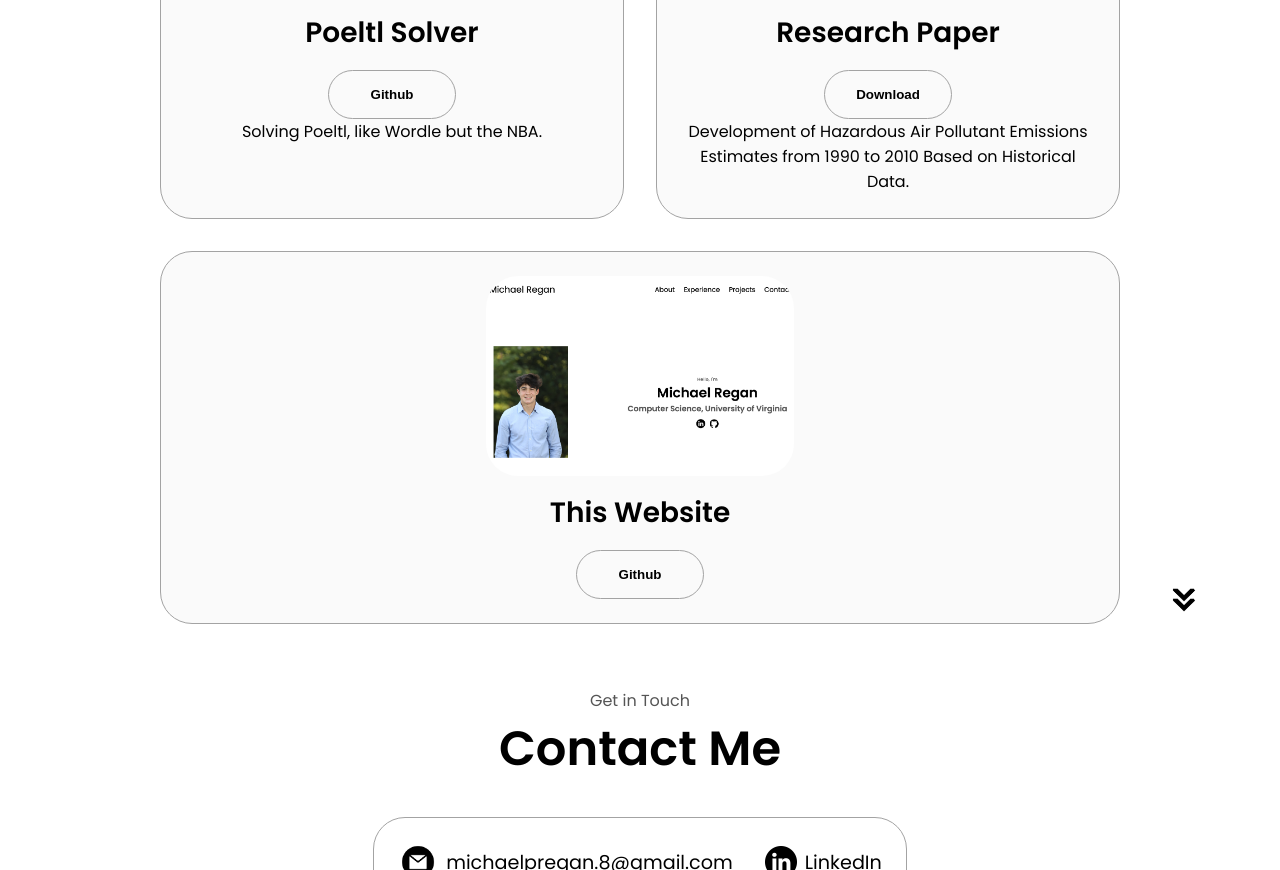
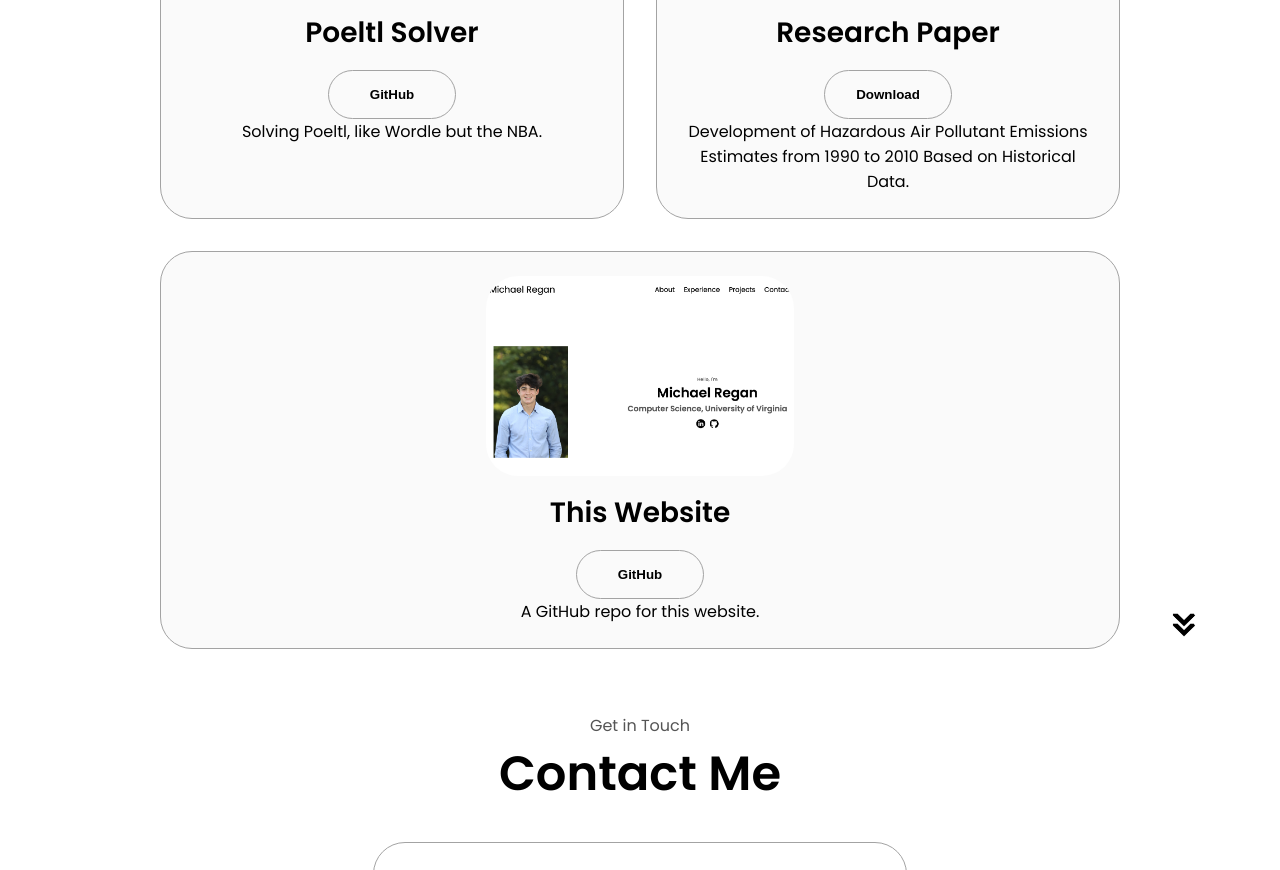
Before and after one commit to michaelpregan/michaelpregan.github.io, a plain HTML site: page index.html in a window 1280 px wide. Shown: the part 2855-3725 px from the top of the page. Drawn offline with Linux system fonts and the light colour scheme.

Commit message:
edited links

```diff
--- a/index.html
+++ b/index.html
@@ -171,7 +171,7 @@
                 class="btn btn-color-2 project-btn"
                 onclick="location.href='https://github.com/michaelpregan/poeltl-solver'"
               >
-                Github
+                GitHub
               </button>
             </div>
             <div class="text-container">Solving Poeltl, like Wordle but the NBA.</div>
@@ -209,11 +209,12 @@
             <div class="btn-container">
               <button
                 class="btn btn-color-2 project-btn"
-                onclick="location.href='https://github.com/michaelpregan/my-portfolio'"
+                onclick="location.href='https://github.com/michaelpregan/michaelpregan.github.io'"
               >
-                Github
+                GitHub
               </button>
             </div>
+            <div class="text-container">A GitHub repo for this website.</div>
           </div>
         </div>
       </div>
```
